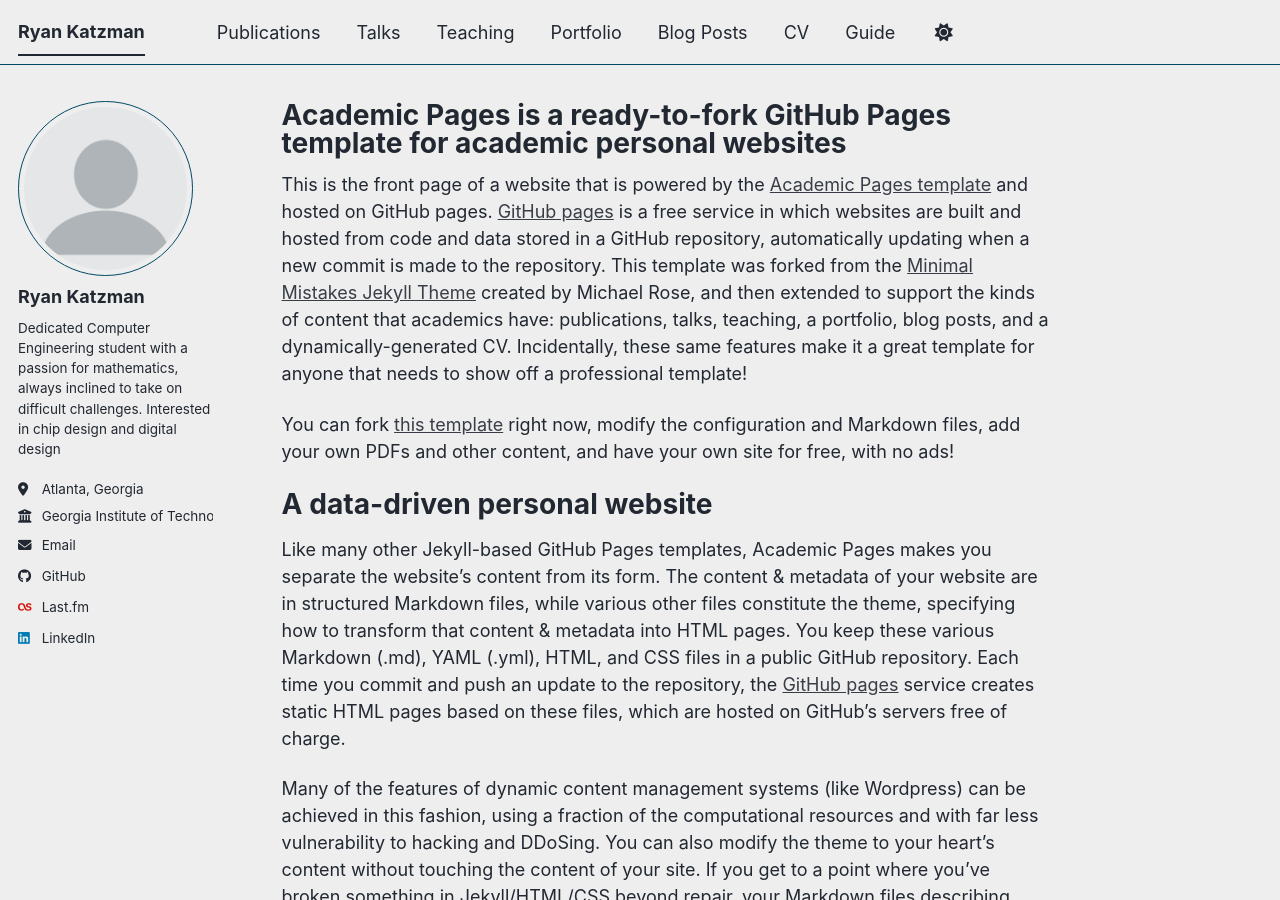
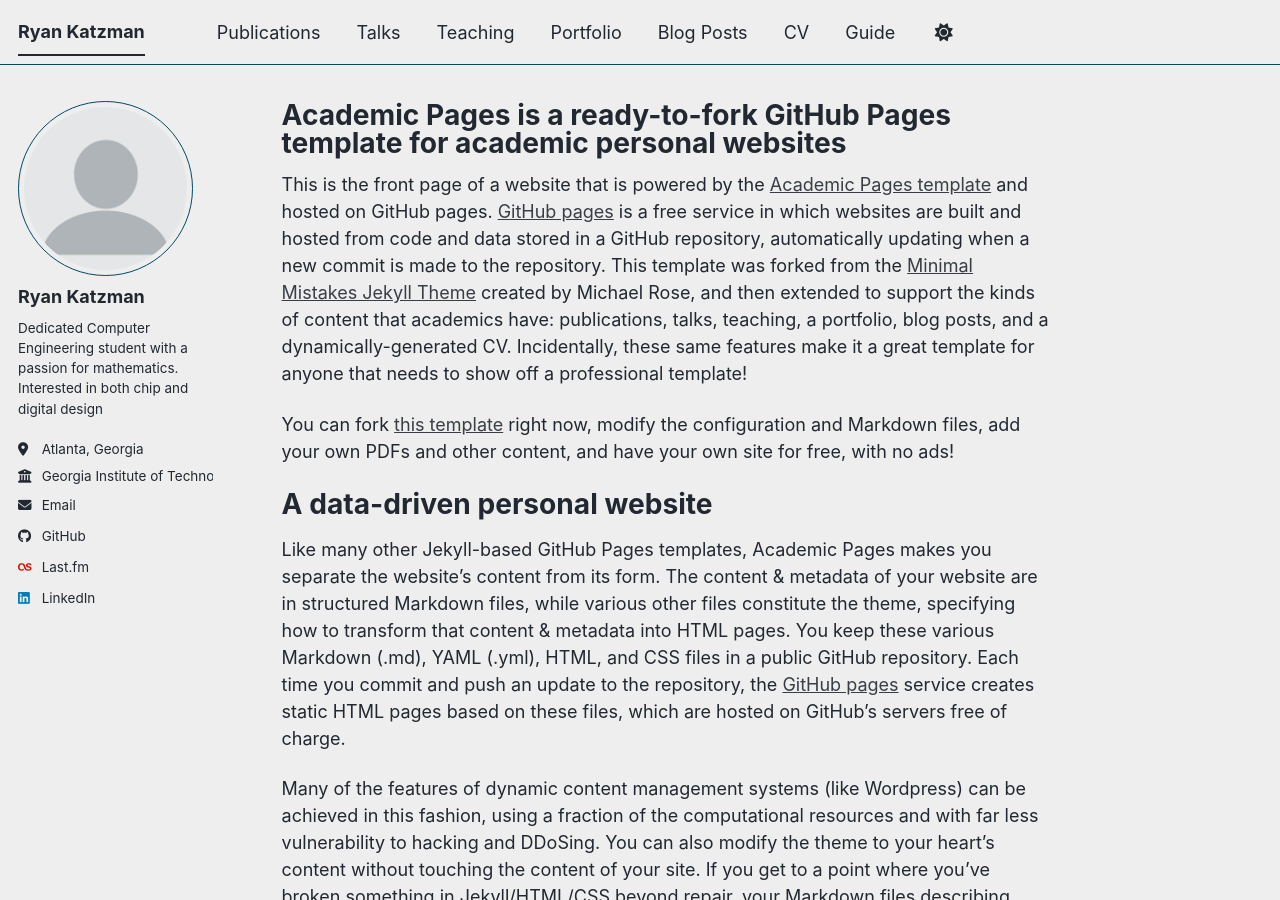
Before and after one commit to ryankatzman/ryankatzman.github.io, a Jekyll site: the page built from _pages/about.md, in a window 1280 px wide and 900 px high. Built offline with Jekyll 4.4.1, drawn with Linux system fonts in a browser that asks for light colours; a script bundle is joined from its source files by our own code; library files that are not in the unit come from our copies.

Commit message:
Update _config.yml

```diff
--- a/_config.yml
+++ b/_config.yml
@@ -26,7 +26,7 @@
   avatar           : "profile.png"
   name             : "Ryan Katzman"
   pronouns         : # example: "she/her"
-  bio              : "Dedicated Computer Engineering student with a passion for mathematics, always inclined to take on difficult challenges. Interested in chip design and digital design"
+  bio              : "Dedicated Computer Engineering student with a passion for mathematics. Interested in both chip and digital design"
   location         : "Atlanta, Georgia"
   employer         : "Georgia Institute of Technology"
   uri              : # URL
```
